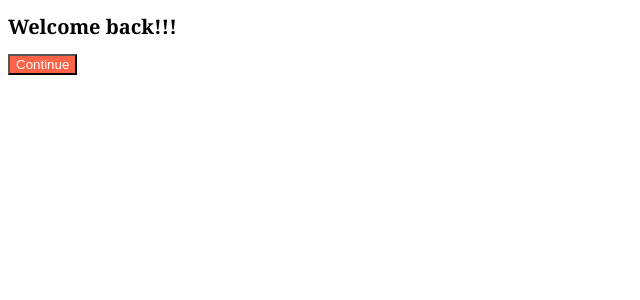
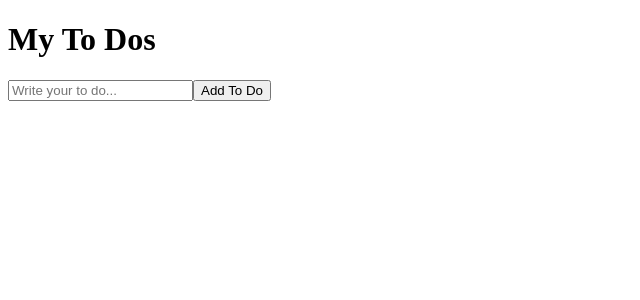
Before and after one commit to hybrid1006/react-for-beginners, a React (Create React App) app: page / in a window 1280 px wide. Shown: the top 300 px of the page, without its empty margins (0-640 px from the left). Built offline with nearby package versions, Linux system fonts and the light colour scheme.

Commit message:
array status

```diff
--- a/src/App.js
+++ b/src/App.js
@@ -1,11 +1,26 @@
-import Button from "./Button";
-import styles from "./App.module.css";
+import { useState, useEffect } from "react";
 
 function App() {
+    const [toDo, setToDo] = useState("");
+    const [toDos, setToDos] = useState([]);
+    const onChange = (event) => setToDo(event.target.value);
+    const onSubmit = (event) => {
+        event.preventDefault();
+        if (toDo === "") {
+            return;
+        }
+        setToDos((currentArray) => [toDo, ...currentArray]);
+        //setToDos((currentArray) => [...currentArray, toDo]); // 이렇게도 가능
+        setToDo("");
+    };
+    console.log(toDos);
     return (
         <div>
-            <h1 className={styles.title}>Welcome back!!!</h1>
-            <Button text={"Continue"} />
+            <h1>My To Dos {toDos}</h1>
+            <form onSubmit={onSubmit}>
+                <input onChange={onChange} value={toDo} text="text" placeholder="Write your to do..."></input>
+                <button>Add To Do</button>
+            </form>
         </div>
     );
 }
```
